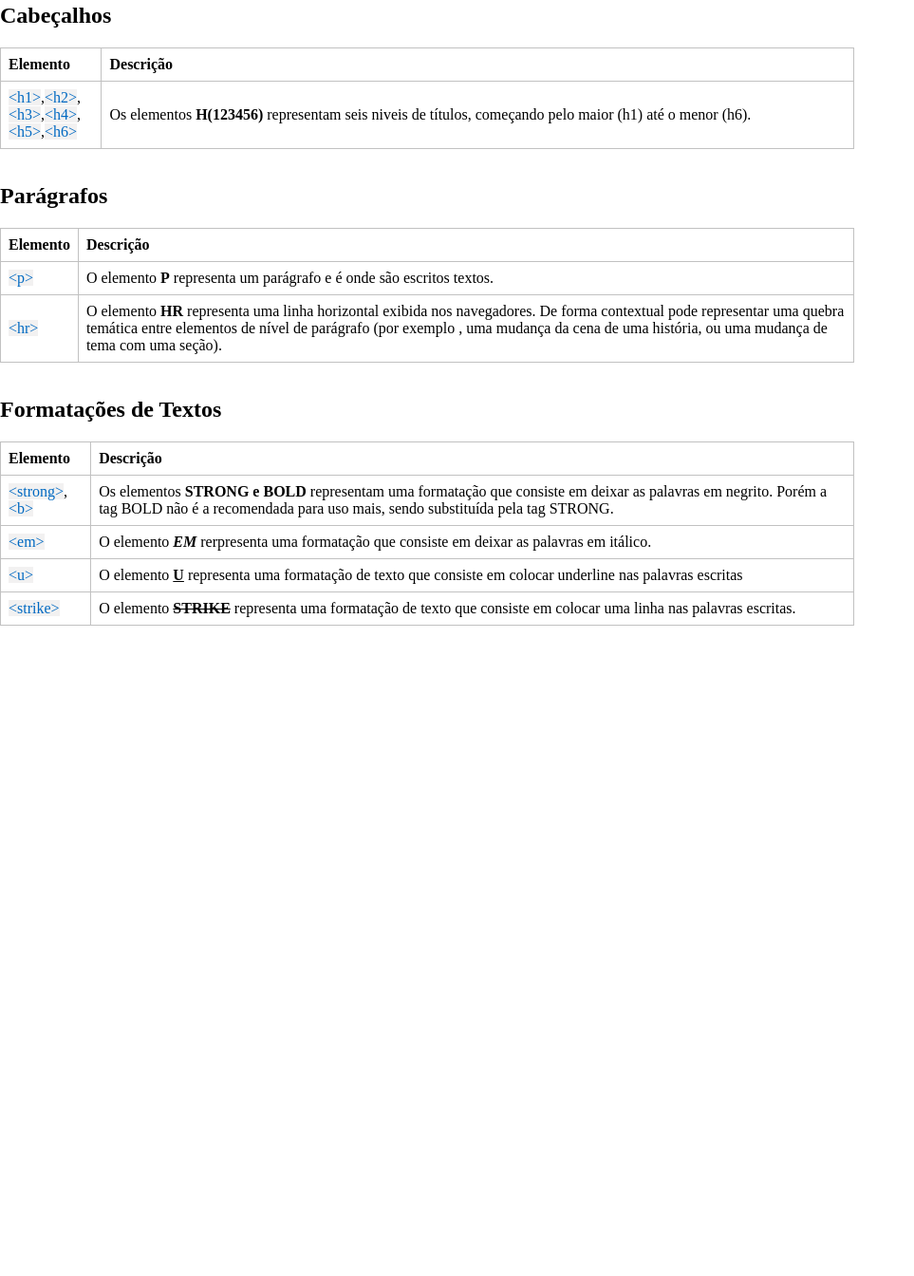
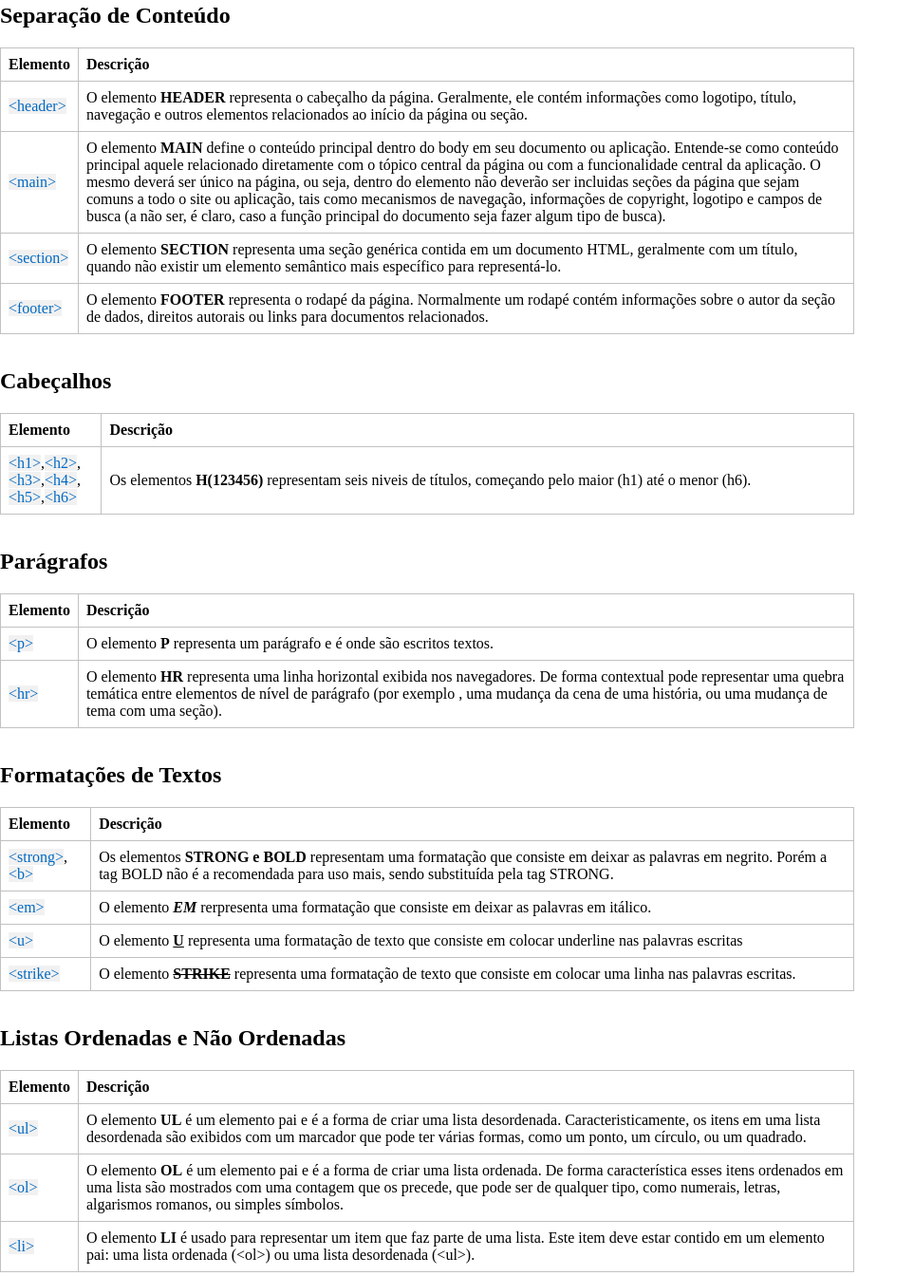
Before and after one commit to nnnyck/atlas_code, a plain HTML site: page index.html in a window 1280 px wide. Shown: the part 661-2005 px from the top of the page at 95% size, without its empty margins (0-963 px from the left). Before the commit the page ends 1356 px from the top, so only its background shows below. Drawn offline with Linux system fonts and the light colour scheme.

Commit message:
Listas Ordenadas e Nao Ordenadas e Separacao de Conteudo

```diff
--- a/index.html
+++ b/index.html
@@ -1,5 +1,5 @@
 <!DOCTYPE html>
-<html lang="pt-br">
+<html lang="pt-BR">
 <head>
     <meta charset="UTF-8">
     <meta name="viewport" content="width=device-width, initial-scale=1.0">
@@ -55,6 +55,31 @@
         <tr>
             <td><span>&lt;body&gt;</span></td>
             <td>O elemento <b>BODY</b> representa o conteúdo visível na tela.</td>
+        </tr>
+    </table>
+    <br><br>
+
+    <h2> Separação de Conteúdo </h2>
+    <table>
+        <tr>
+            <th>Elemento</th>
+            <th>Descrição</th>
+        </tr>
+        <tr>
+            <td><span>&lt;header&gt;</span></td>
+            <td>O elemento <b>HEADER</b> representa o cabeçalho da página. Geralmente, ele contém informações como logotipo, título, navegação e outros elementos relacionados ao início da página ou seção.</td>
+        </tr>
+        <tr>
+            <td><span>&lt;main&gt;</span></td>
+            <td>O elemento <b>MAIN</b> define o conteúdo principal dentro do body em seu documento ou aplicação. Entende-se como conteúdo principal aquele relacionado diretamente com o tópico central da página ou com a funcionalidade central da aplicação. O mesmo deverá ser único na página, ou seja, dentro do elemento não deverão ser incluidas seções da página que sejam comuns a todo o site ou aplicação, tais como mecanismos de navegação, informações de copyright, logotipo e campos de busca (a não ser, é claro, caso a função principal do documento seja fazer algum tipo de busca).</td>
+        </tr>
+        <tr>
+            <td><span>&lt;section&gt;</span></td>
+            <td>O elemento <b>SECTION</b> representa uma seção genérica contida em um documento HTML, geralmente com um título, quando não existir um elemento semântico mais específico para representá-lo.</td>
+        </tr>
+        <tr>
+            <td><span>&lt;footer&gt;</span></td>
+            <td>O elemento <b>FOOTER</b> representa o rodapé da página. Normalmente um rodapé contém informações sobre o autor da seção de dados, direitos autorais ou links para documentos relacionados.</td>
         </tr>
     </table>
     <br><br>
@@ -120,6 +145,27 @@
     </table>
     <br><br>
 
+    <h2> Listas Ordenadas e Não Ordenadas </h2>
+    <table>
+        <tr>
+            <th>Elemento</th>
+            <th>Descrição</th>
+        </tr>
+        <tr>
+            <td><span>&lt;ul&gt;</span></td>
+            <td>O elemento <b>UL</b> é um elemento pai e é a forma de criar uma lista desordenada. Caracteristicamente, os itens em uma lista desordenada são exibidos com um marcador que pode ter várias formas, como um ponto, um círculo, ou um quadrado.</td>
+        </tr>
+        <tr>
+            <td><span>&lt;ol&gt;</span></td>
+            <td>O elemento <b>OL</b> é um elemento pai e é a forma de criar uma lista ordenada. De forma característica esses itens ordenados em uma lista são mostrados com uma contagem que os precede, que pode ser de qualquer tipo, como numerais, letras, algarismos romanos, ou simples símbolos.</td>
+        </tr>
+        <tr>
+            <td><span>&lt;li&gt;</span></td>
+            <td>O elemento <b>LI</b> é usado para representar um item que faz parte de uma lista. Este item deve estar contido em um elemento pai: uma lista ordenada (&lt;ol&gt;) ou uma lista desordenada (&lt;ul&gt;).</td>
+        </tr>
+    </table>
+    <br><br>
+
     <!--<h2> Título </h2>
     <table>
         <tr>
```
